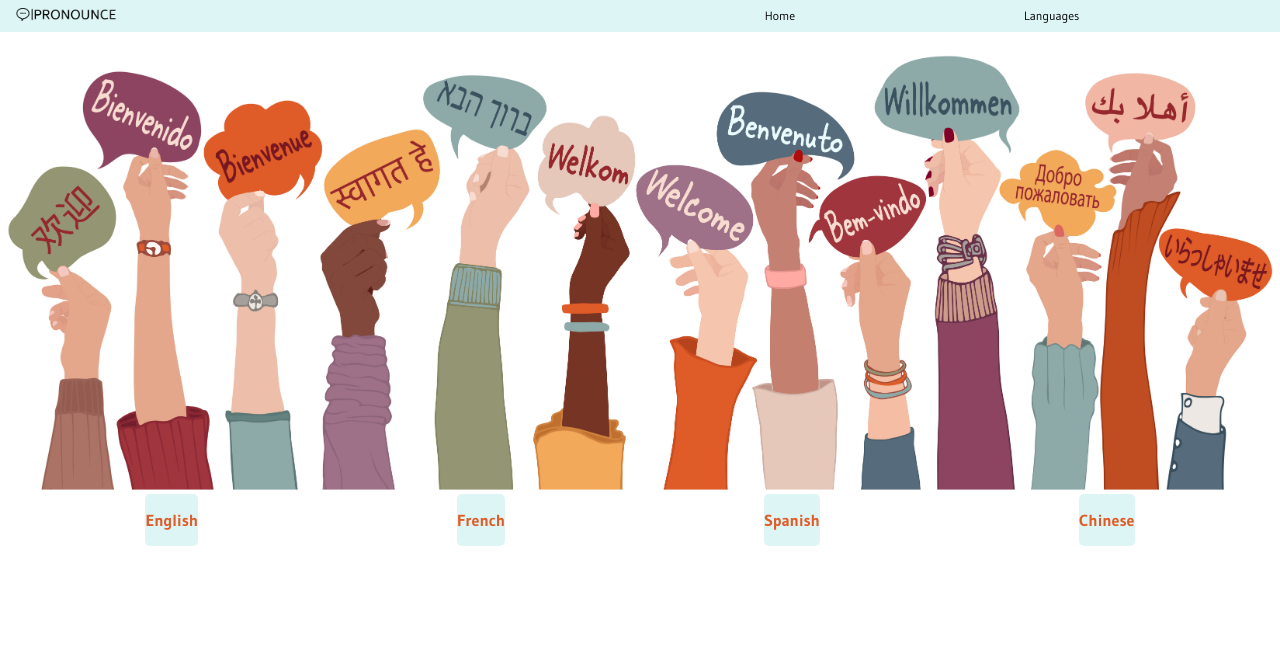
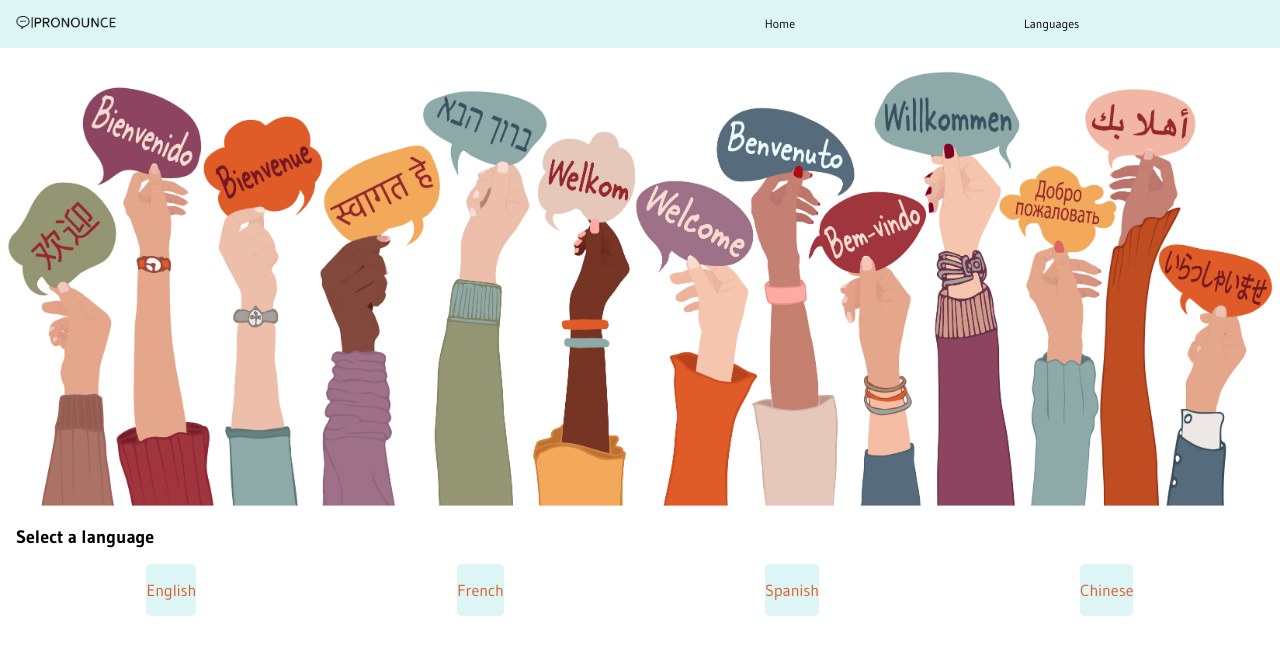
Before and after one commit to ChathurikaAJ/chathurika-jayakody-pronounce, a React (Create React App) app: page / in a window 1280 px wide. Shown: the top 654 px of the page. Built offline with nearby package versions, Linux system fonts and the light colour scheme.

Commit message:
Update home page styles

```diff
--- a/src/App.scss
+++ b/src/App.scss
@@ -23,3 +23,8 @@ body {
     font-family: 'Gudea';
     font-weight: 400;
 }
+
+h1{
+    font-size: 18px;
+    font-weight: 700;
+}
--- a/src/components/Navigation/Navigation.scss
+++ b/src/components/Navigation/Navigation.scss
@@ -1,7 +1,7 @@
 .nav {
     display: flex;
     justify-content: space-between;
-    padding: 0.5rem 1rem;
+    padding:1rem;
     margin-bottom: 1rem;
     background-color: #DDF5F4;
     font-size: 12px;//change
--- a/src/pages/HomePage/HomePage.js
+++ b/src/pages/HomePage/HomePage.js
@@ -7,10 +7,14 @@ export default function HomePage(){
         <div>
             <img className='hero'src={welcomeImage}/>
             <main className='language'>
-                <Link to='/language/english'><p className='language__name'>English</p></Link>
-                <Link to='/language/french'><p className='language__name'>French</p></Link>
-                <Link to='/language/spanish'><p className='language__name'>Spanish</p></Link>
-                <Link to='/language/chinese'><p className='language__name'>Chinese</p></Link>
+                <h1 className='language__title'>Select a language</h1>
+                <div className='language__list'>
+                    <Link to='/language/english'><p className='language__list-name'>English</p></Link>
+                    <Link to='/language/french'><p className='language__list-name'>French</p></Link>
+                    <Link to='/language/spanish'><p className='language__list-name'>Spanish</p></Link>
+                    <Link to='/language/chinese'><p className='language__list-name'>Chinese</p></Link>
+                </div>
+
             </main>
         </div>
 
--- a/src/pages/HomePage/HomePage.scss
+++ b/src/pages/HomePage/HomePage.scss
@@ -5,21 +5,31 @@
 }
 
 .language{
+    padding: 0 1rem;
+
+    &__title{
+        margin: 1rem 0;
+    }
+
+    &__list{
         width: 100%;
         justify-content: space-around;
         text-align: center;
-    padding: 0 1rem;
+
 
         @include tablet{
             display: flex;
         }
 
-    &__name{
+
+
+        &-name{
             background-color: #DDF5F4;
             margin-bottom: 1rem;
             padding: 1rem 0;
             color: #DF5C28;
-        font-weight: bold;
             border-radius: 5px;
         }
     }
+
+}
```
Lines whose indentation alone changed are shown as unchanged.
